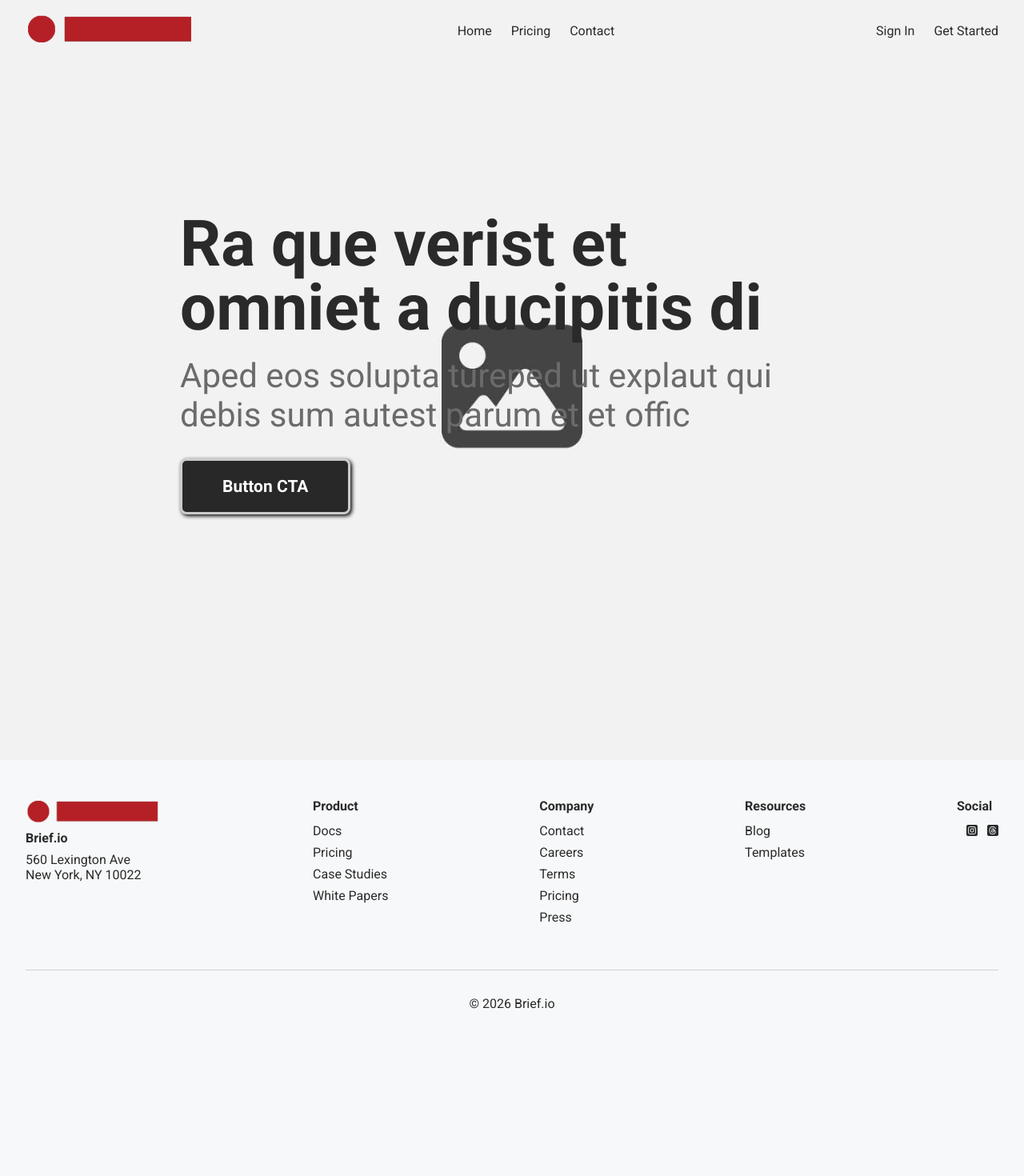
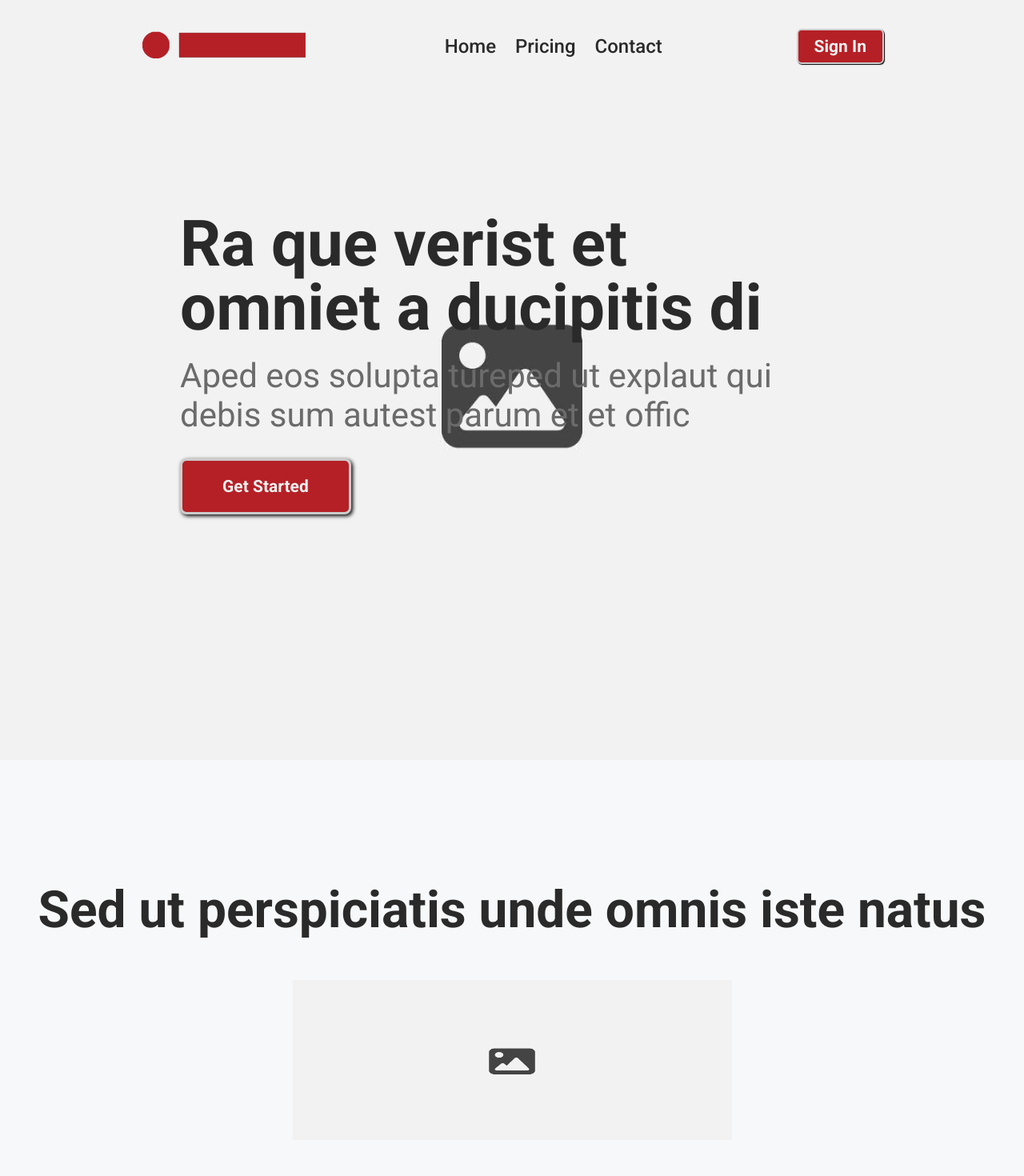
Before and after one commit to Mikal-E/Brief.io-SasS-Brief-Builder-Full-Stack-MERN, a React (Vite) app in the folder frontend/: page / in a window 1280 px wide. Shown: the top 1470 px of the page at 80% size. Before the commit the page ends 1312 px from the top, so only its background shows below. Built offline with nearby package versions, Linux system fonts and the light colour scheme.

Commit message:
Built out the intro section of Home.jsx and styled the section in Home.css

```diff
--- a/frontend/src/components/Nav/Nav.css
+++ b/frontend/src/components/Nav/Nav.css
@@ -3,9 +3,9 @@
     display: flex;
     align-items: center;
     justify-content: space-between;
-    padding: 16px 32px;
+    padding: 16px 175px;
     position: fixed;
-    top: 0;
+    top: 20px;
     left: 0;
     width: 100%;
     z-index: 100;
@@ -23,6 +23,10 @@
 
     display: flex;
     gap: 24px;
+    font-size: 24px;
+    font-family: var(--font-main);
+    font-weight: 500;
+    color: var(--text-dark);
 
 }
 
@@ -33,3 +37,27 @@
     gap: 16px;
 
 }
+
+.nav-signin {
+
+    background-color: var(--burgundy);
+    color: var(--light-grey);
+    border: 2px solid var(--brand-grey);
+    border-radius: 6px;
+    font-family: var(--font-main);
+    font-size: 21px;
+    font-weight: 600;
+    padding: 8px 20px;
+    box-shadow: 1px 1px 1px black;
+    cursor: pointer;
+    transition: background-color 0.4s ease;
+
+}
+
+.nav-signin:hover {
+
+    background-color: var(--brand-grey);
+    color: var(--burgundy);
+    border: 2px solid var(--burgundy);
+
+}
--- a/frontend/src/components/Nav/Nav.jsx
+++ b/frontend/src/components/Nav/Nav.jsx
@@ -25,10 +25,10 @@ function Nav() {
 
             </div>
 
-            <div className="nav-links">
+            <div className="nav-actions">
 
                 <Link to="/login" className="nav-signin">Sign In</Link>
-                <Link to="/register" className="nav-cta">Get Started</Link>
+                {/* <Link to="/register" className="nav-cta">Get Started</Link> */}
 
 
             </div>
--- a/frontend/src/pages/Home/Home.css
+++ b/frontend/src/pages/Home/Home.css
@@ -1,3 +1,5 @@
+/* Full hero styling */
+
 .hero {
 
     background-size: cover;
@@ -36,8 +38,8 @@
 
 .hero-cta {
 
-    background-color: var(--dark-charcoal);
-    color: var(--white);
+    background-color: var(--burgundy);
+    color: var(--light-grey);
     border: 3px solid var(--brand-grey);
     padding: 20px 50px;
     border-radius: 8px;
@@ -49,3 +51,37 @@
     transition: background-color 0.4s ease;
 
 }
+
+.hero-cta:hover {
+
+    background-color: #cccccc;
+    border: 3px solid #b52026;
+    color: #b52026;
+    box-shadow: 2px 2px 5px black;
+
+
+
+}
+
+/* Intro Section */
+
+.section-intro {
+    margin-top: 150px;
+}
+
+.section-heading {
+    font-size: 64px;
+    text-align: center;
+}
+
+.section-intro-image {
+    margin-top: 50px;
+    margin-left: 365px;
+    margin-right: 365px;
+}
+
+.section-image {
+    width: 100%;
+    display: block;
+    height: 200px;
+}
--- a/frontend/src/pages/Home/Home.jsx
+++ b/frontend/src/pages/Home/Home.jsx
@@ -17,13 +17,23 @@ function HomePage() {
                     <p className="hero-subhead">Aped eos solupta tureped ut explaut qui
                     <br />
                     debis sum autest parum et et offic</p>
-                    <button className="hero-cta">Button CTA</button>
+                    <button className="hero-cta">Get Started</button>
 
                 </div>
 
             </section>
 
-            <section></section>
+            <section className="section-intro">
+
+                <h2 className="section-heading">Sed ut perspiciatis unde omnis iste natus</h2>
+
+                <div className="section-intro-image">
+
+                <img src={landscape} alt="Placeholder" className="section-image" />
+
+                </div>
+
+            </section>
 
         </div>
 
```
